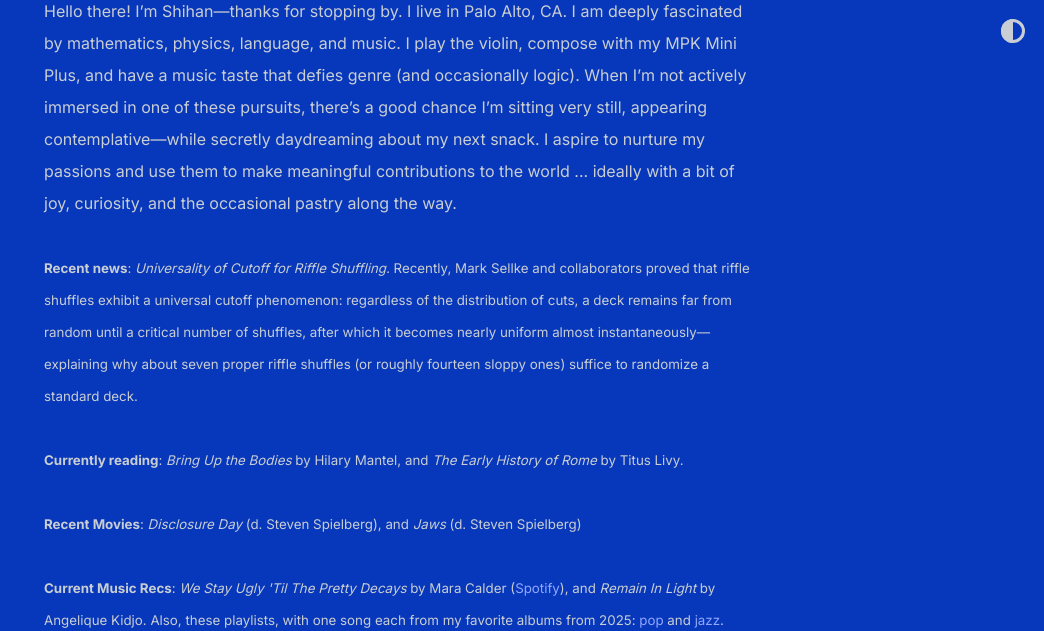
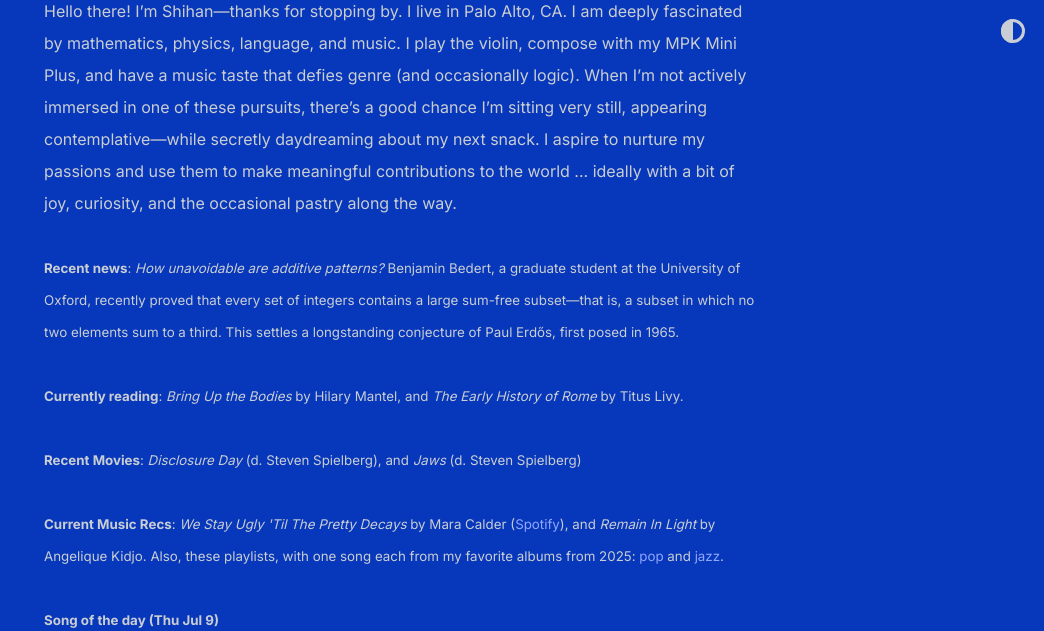
Before and after one commit to shihankanungo/shihankanungo.github.io, a Jekyll site: the page built from index.md, in a window 1280 px wide and 900 px high, scrolled down 503 px, cut to the strip 0-631 px from the top of the window. Shown: the whole strip, without its empty margins (236-1280 px from the left). Built offline with Jekyll 4.4.1, drawn with Linux system fonts in a browser that asks for light colours.

Commit message:
Update _config.yml

```diff
--- a/_config.yml
+++ b/_config.yml
@@ -6,7 +6,7 @@ description: > # description of the site (multiple lines allowed)
   Hello there! I’m Shihan&mdash;thanks for stopping by. I live in Palo Alto, CA. I am deeply fascinated by mathematics, physics, language, and music. I play the violin, compose with my MPK Mini Plus, and have a music taste that defies genre (and occasionally logic). When I’m not actively immersed in one of these pursuits, there’s a good chance I’m sitting very still, appearing contemplative&mdash;while secretly daydreaming about my next snack. I aspire to nurture my passions and use them to make meaningful contributions to the world ... ideally with a bit of joy, curiosity, and the occasional pastry along the way.
           <br /><br />
 
-          <small><b>Recent news</b>: <i>Universality of Cutoff for Riffle Shuffling.</i> Recently, Mark Sellke and collaborators proved that riffle shuffles exhibit a universal cutoff phenomenon: regardless of the distribution of cuts, a deck remains far from random until a critical number of shuffles, after which it becomes nearly uniform almost instantaneously—explaining why about seven proper riffle shuffles (or roughly fourteen sloppy ones) suffice to randomize a standard deck.</small>
+          <small><b>Recent news</b>: <i>How unavoidable are additive patterns?</i> Benjamin Bedert, a graduate student at the University of Oxford, recently proved that every set of integers contains a large sum-free subset—that is, a subset in which no two elements sum to a third. This settles a longstanding conjecture of Paul Erdős, first posed in 1965.</small>
           <br /><br />
           <small><b>Currently reading</b>: <i>Bring Up the Bodies</i> by Hilary Mantel, and <i>The Early History of Rome</i> by Titus Livy.</small>
           <br /><br />
```
